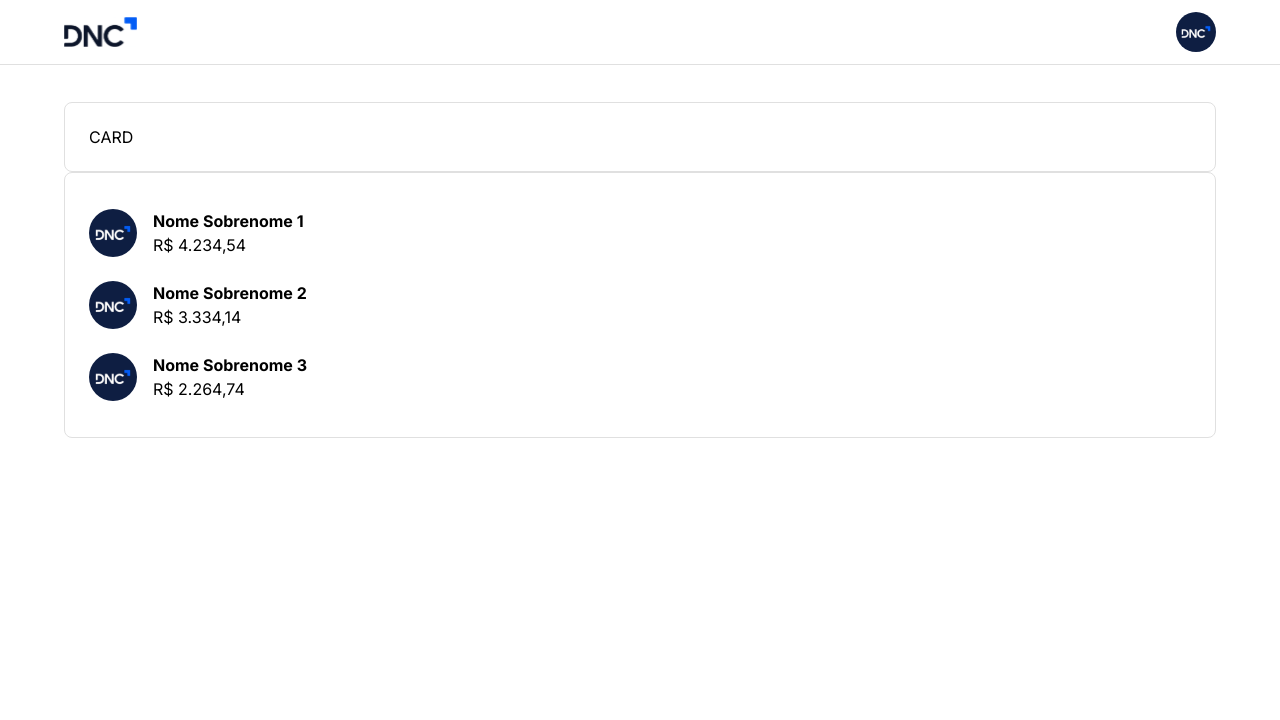
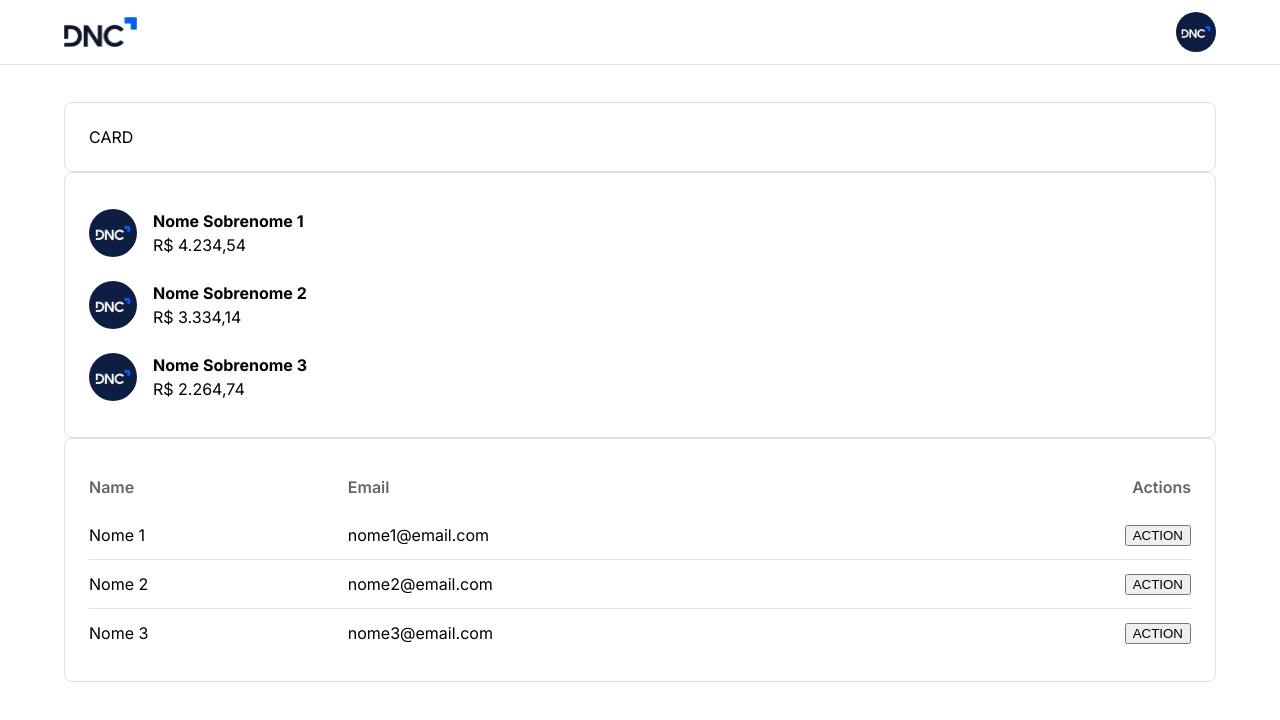
Before and after one commit to PierreReis/dnc-sales-dashboard-pro, a React (Vite) app: page /home in a window 1280 px wide. Shown: the top 720 px of the page. Built offline with nearby package versions, Linux system fonts and the light colour scheme.

Commit message:
Feat: Table Component

```diff
--- /dev/null
+++ b/src/components/CustomTable.tsx
@@ -0,0 +1,63 @@
+import styled from 'styled-components'
+import { CustomTableProps } from '@/types'
+import { pxToRem } from '@/utils'
+
+const TableWrapper = styled.div`
+  overflow-x: auto;
+  width: 100%;
+  table {
+    width: 100%;
+    border-collapse: collapse;
+
+    th,
+    td {
+      height: ${pxToRem(48)};
+      padding: 0 ${pxToRem(8)} 0 0;
+      text-align: left;
+      &:last-child {
+        text-align: right;
+        padding: 0;
+      }
+    }
+    th {
+      color: ${(props) => props.theme.typographies.subtitle};
+      font-weight: 600;
+    }
+
+    tr {
+      border-bottom: ${pxToRem(1)} solid
+        ${(props) => props.theme.appDefaultStroke};
+      &:last-child {
+        border-bottom: none;
+      }
+    }
+  }
+`
+
+function CustomTable(props: CustomTableProps) {
+  const { headers, rows } = props
+  return (
+    <TableWrapper>
+      <table>
+        <thead>
+          <tr>
+            {headers.map((header, index) => (
+              <th key={index}>{header}</th>
+            ))}
+          </tr>
+        </thead>
+        <tbody>
+          {rows.map((row, rowIndex) => (
+            <tr key={rowIndex}>
+              {row.map((cell, cellIndex) => (
+                <td key={cellIndex}>{cell}</td>
+              ))}
+            </tr>
+          ))}
+        </tbody>
+      </table>
+    </TableWrapper>
+  )
+}
+
+export default CustomTable
--- a/src/components/index.ts
+++ b/src/components/index.ts
@@ -1,4 +1,5 @@
 export { default as AvatarsList } from './AvatarList'
+export { default as CustomTable } from './CustomTable'
 export { default as FormComponent } from './FormComponent'
 export { default as Header } from './Header'
 export * from './CardComponent'
--- a/src/pages/Home.tsx
+++ b/src/pages/Home.tsx
@@ -1,4 +1,4 @@
-import { AvatarsList, CardComponent, Header } from '@/components'
+import { AvatarsList, CardComponent, CustomTable, Header } from '@/components'
 import { Container } from '@mui/material'
 import { currencyConverter } from '@/utils'
 
@@ -20,6 +20,27 @@
       subtitle: currencyConverter(2264.74),
     },
   ]
+
+  const mockTableData = {
+    headers: ['Name', 'Email', 'Actions'],
+    rows: [
+      [
+        <span>Nome 1</span>,
+        <span>nome1@email.com</span>,
+        <button>ACTION</button>,
+      ],
+      [
+        <span>Nome 2</span>,
+        <span>nome2@email.com</span>,
+        <button>ACTION</button>,
+      ],
+      [
+        <span>Nome 3</span>,
+        <span>nome3@email.com</span>,
+        <button>ACTION</button>,
+      ],
+    ],
+  }
   return (
     <>
       <Header />
@@ -28,6 +49,12 @@
         <CardComponent>
           <AvatarsList listData={mockListData} />
         </CardComponent>
+        <CardComponent>
+          <CustomTable
+            headers={mockTableData.headers}
+            rows={mockTableData.rows}
+          />
+        </CardComponent>
       </Container>
     </>
   )
--- /dev/null
+++ b/src/types/customTable.d.ts
@@ -0,0 +1,4 @@
+export interface CustomTableProps {
+  headers: string[]
+  rows: React.ReactNode[][]
+}
--- a/src/types/index.ts
+++ b/src/types/index.ts
@@ -1,4 +1,5 @@
 export * from './avatarsList'
+export * from './customTable'
 export * from './formComponent'
 export * from './theme'
 export * from './typographies'
```
